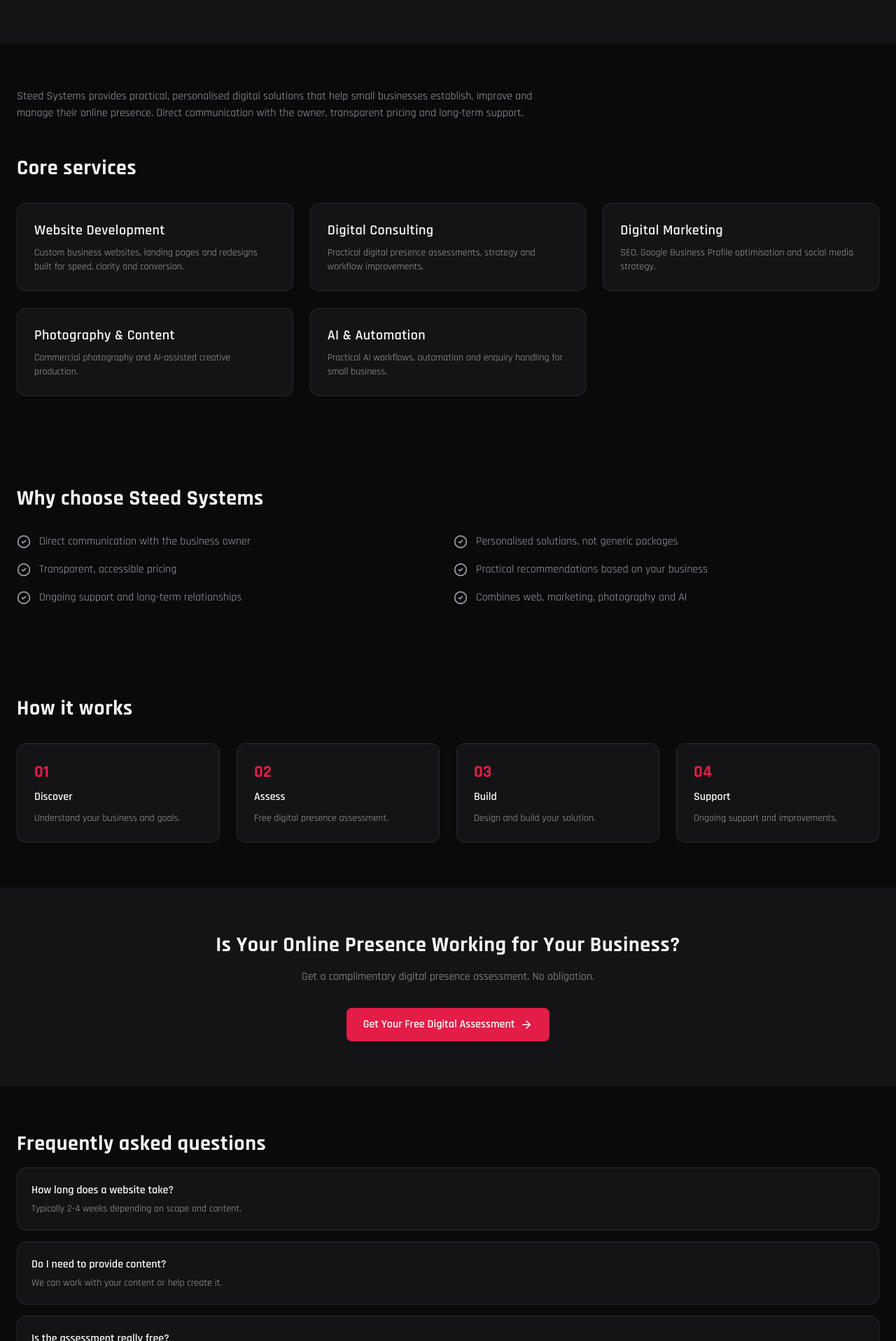
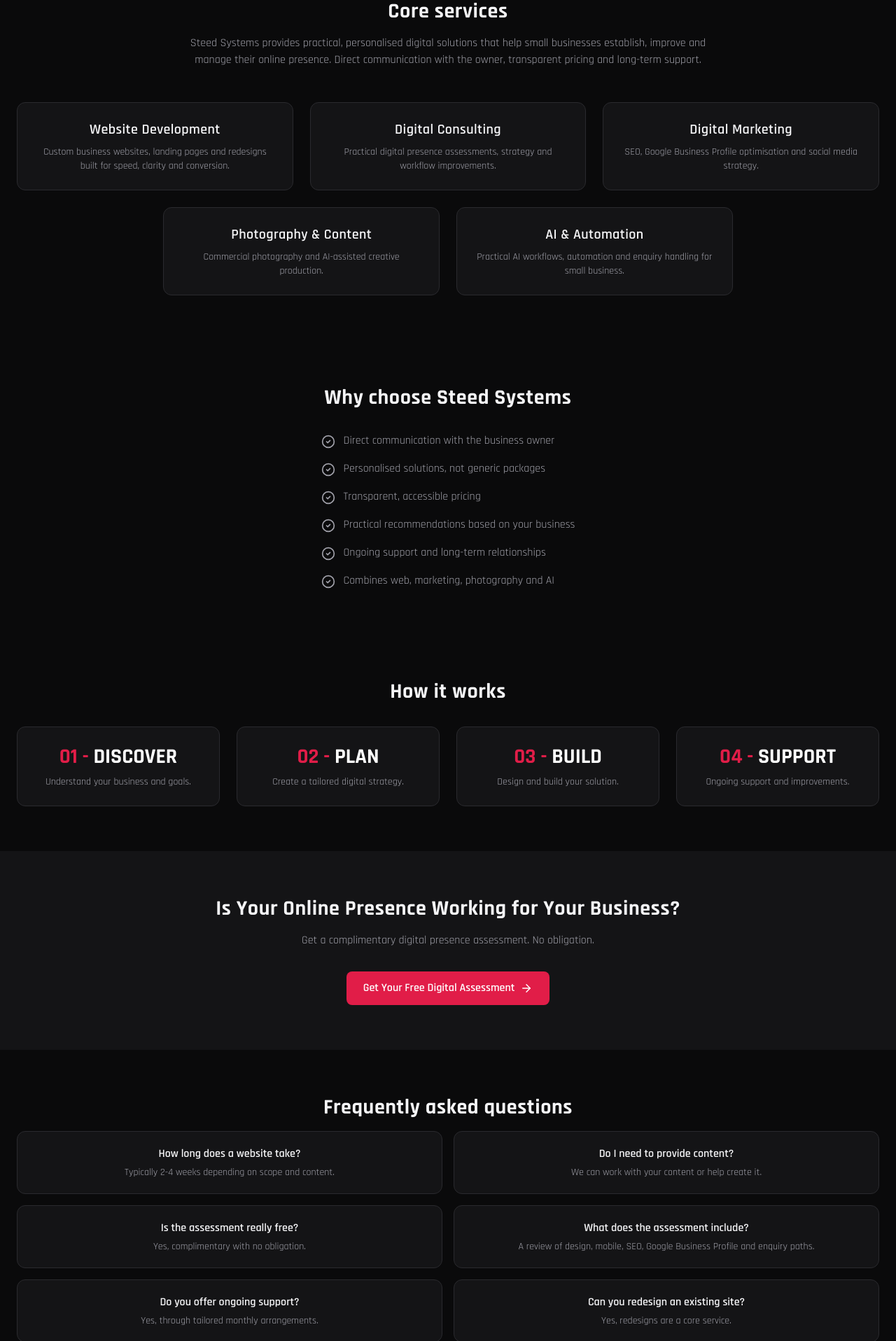
Before and after one commit to EvanSteed/steed-systems, a React (Vite) app: page / in a window 1280 px wide. Shown: the part 864-2780 px from the top of the page at 70% size. Built offline with nearby package versions, Linux system fonts and the light colour scheme.

Commit message:
Update styling and content

```diff
--- a/src/pages/Home.tsx
+++ b/src/pages/Home.tsx
@@ -13,9 +13,9 @@ export default function Home() {
   return (
     <>
       <section className="relative overflow-hidden">
-        <div className="max-w-7xl mx-auto px-4 sm:px-6 py-24 sm:py-32">
+        <div className="max-w-7xl mx-auto px-4 sm:px-6 py-24 sm:py-16 text-center">
           <h1 className="text-6xl sm:text-7xl leading-tight mb-6 font-bold">digital solutions.<br/>built for business.</h1>
-          <p className="text-[var(--muted)] text-xl mb-10 max-w-2xl">Helping local Perth businesses build a stronger online presence through website development, digital consulting and practical technology solutions.</p>
+          <p className="text-[var(--muted)] text-xl mb-10 max-w-2xl mx-auto">Helping local Perth businesses build a stronger online presence through website development, digital consulting and practical technology solutions.</p>
         </div>
       </section>
 
@@ -28,11 +28,19 @@ export default function Home() {
       </section>
 
       <section className="max-w-7xl mx-auto px-4 sm:px-6 py-16">
-        <p className="text-[var(--muted)] max-w-3xl mb-12">Steed Systems provides practical, personalised digital solutions that help small businesses establish, improve and manage their online presence. Direct communication with the owner, transparent pricing and long-term support.</p>
-        <h2 className="text-3xl font-bold mb-8">Core services</h2>
+        <h2 className="text-3xl font-bold mb-4 text-center">Core services</h2>
+        <p className="text-[var(--muted)] max-w-3xl mb-12 mx-auto text-center">Steed Systems provides practical, personalised digital solutions that help small businesses establish, improve and manage their online presence. Direct communication with the owner, transparent pricing and long-term support.</p>
         <div className="grid sm:grid-cols-2 lg:grid-cols-3 gap-6 stagger">
-          {services.map(s=>(
-            <div key={s.title} className="card p-6">
+          {services.slice(0,3).map(s=>(
+            <div key={s.title} className="card p-6 text-center">
+              <h3 className="text-xl font-semibold mb-2">{s.title}</h3>
+              <p className="text-[var(--muted)] text-sm">{s.desc}</p>
+            </div>
+          ))}
+        </div>
+        <div className="flex flex-wrap justify-center gap-6 stagger mt-6">
+          {services.slice(3).map(s=>(
+            <div key={s.title} className="card p-6 text-center w-full sm:w-[calc(50%-12px)] lg:w-[calc(33.333%-16px)]">
               <h3 className="text-xl font-semibold mb-2">{s.title}</h3>
               <p className="text-[var(--muted)] text-sm">{s.desc}</p>
             </div>
@@ -41,22 +49,21 @@ export default function Home() {
       </section>
 
       <section className="max-w-7xl mx-auto px-4 sm:px-6 py-16">
-        <h2 className="text-3xl font-bold mb-8">Why choose Steed Systems</h2>
-        <ul className="grid sm:grid-cols-2 gap-4 stagger">
+        <h2 className="text-3xl font-bold mb-8 text-center">Why choose Steed Systems</h2>
+        <ul className="flex flex-col gap-4 mx-auto w-fit">
           {['Direct communication with the business owner','Personalised solutions, not generic packages','Transparent, accessible pricing','Practical recommendations based on your business','Ongoing support and long-term relationships','Combines web, marketing, photography and AI'].map(i=>(
-            <li key={i} className="flex items-start gap-3 text-[var(--muted)]"><CheckCircle2 className="mt-0.5" size={20}/>{i}</li>
+            <li key={i} className="flex items-center gap-3 text-[var(--muted)] whitespace-nowrap"><CheckCircle2 className="mt-0.5 shrink-0" size={20}/>{i}</li>
           ))}
         </ul>
       </section>
 
       <section className="max-w-7xl mx-auto px-4 sm:px-6 py-16">
-        <h2 className="text-3xl font-bold mb-8">How it works</h2>
+        <h2 className="text-3xl font-bold mb-8 text-center">How it works</h2>
         <div className="grid md:grid-cols-4 gap-6 stagger">
-          {['Discover','Assess','Build','Support'].map((s,i)=>(
-            <div key={s} className="card p-6">
-              <div className="text-[var(--accent)] font-bold text-2xl mb-2">0{i+1}</div>
-              <div className="font-semibold text-[var(--text)]">{s}</div>
-              <p className="text-[var(--muted)] text-sm mt-2">{['Understand your business and goals.','Free digital presence assessment.','Design and build your solution.','Ongoing support and improvements.'][i]}</p>
+          {['DISCOVER','PLAN','BUILD','SUPPORT'].map((s,i)=>(
+            <div key={s} className="card p-6 text-center">
+              <div className="font-bold text-3xl mb-2"><span className="text-[var(--accent)]">0{i+1} - </span><span className="text-white">{s}</span></div>
+              <p className="text-[var(--muted)] text-sm mt-2">{['Understand your business and goals.','Create a tailored digital strategy.','Design and build your solution.','Ongoing support and improvements.'][i]}</p>
             </div>
           ))}
         </div>
@@ -71,14 +78,17 @@ export default function Home() {
       </section>
 
       <section className="max-w-7xl mx-auto px-4 sm:px-6 py-16">
-        <h2 className="text-3xl font-bold mb-4">Frequently asked questions</h2>
-        <div className="space-y-4 stagger">
+        <h2 className="text-3xl font-bold mb-4 text-center">Frequently asked questions</h2>
+        <div className="grid sm:grid-cols-2 gap-4 stagger">
           {[
             ['How long does a website take?','Typically 2-4 weeks depending on scope and content.'],
             ['Do I need to provide content?','We can work with your content or help create it.'],
             ['Is the assessment really free?','Yes, complimentary with no obligation.'],
+            ['What does the assessment include?','A review of design, mobile, SEO, Google Business Profile and enquiry paths.'],
+            ['Do you offer ongoing support?','Yes, through tailored monthly arrangements.'],
+            ['Can you redesign an existing site?','Yes, redesigns are a core service.'],
           ].map(([q,a])=>(
-            <div key={q} className="card p-5">
+            <div key={q} className="card p-5 text-center">
               <div className="font-semibold text-[var(--text)] mb-1">{q}</div>
               <div className="text-[var(--muted)] text-sm">{a}</div>
             </div>
```
Also changed, not shown: 1 other file (tests, documents, lock files or other folders).
